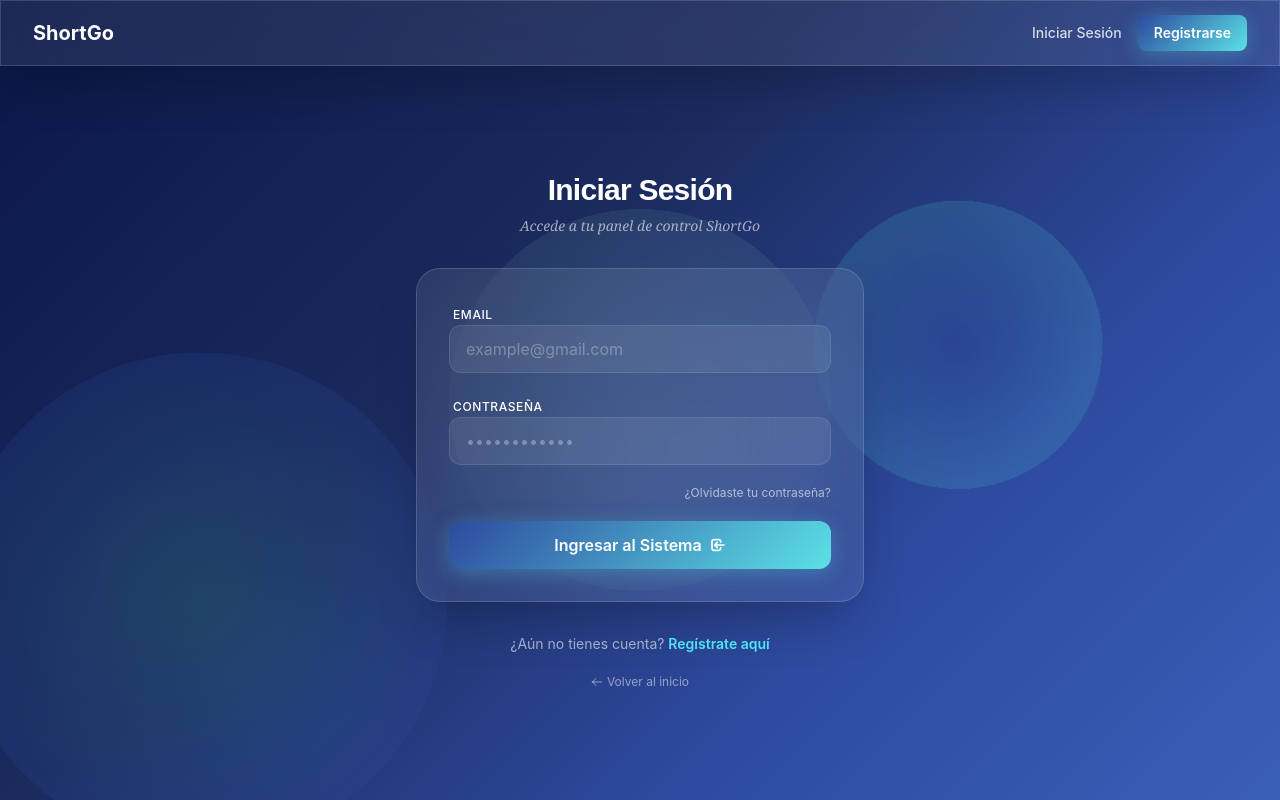
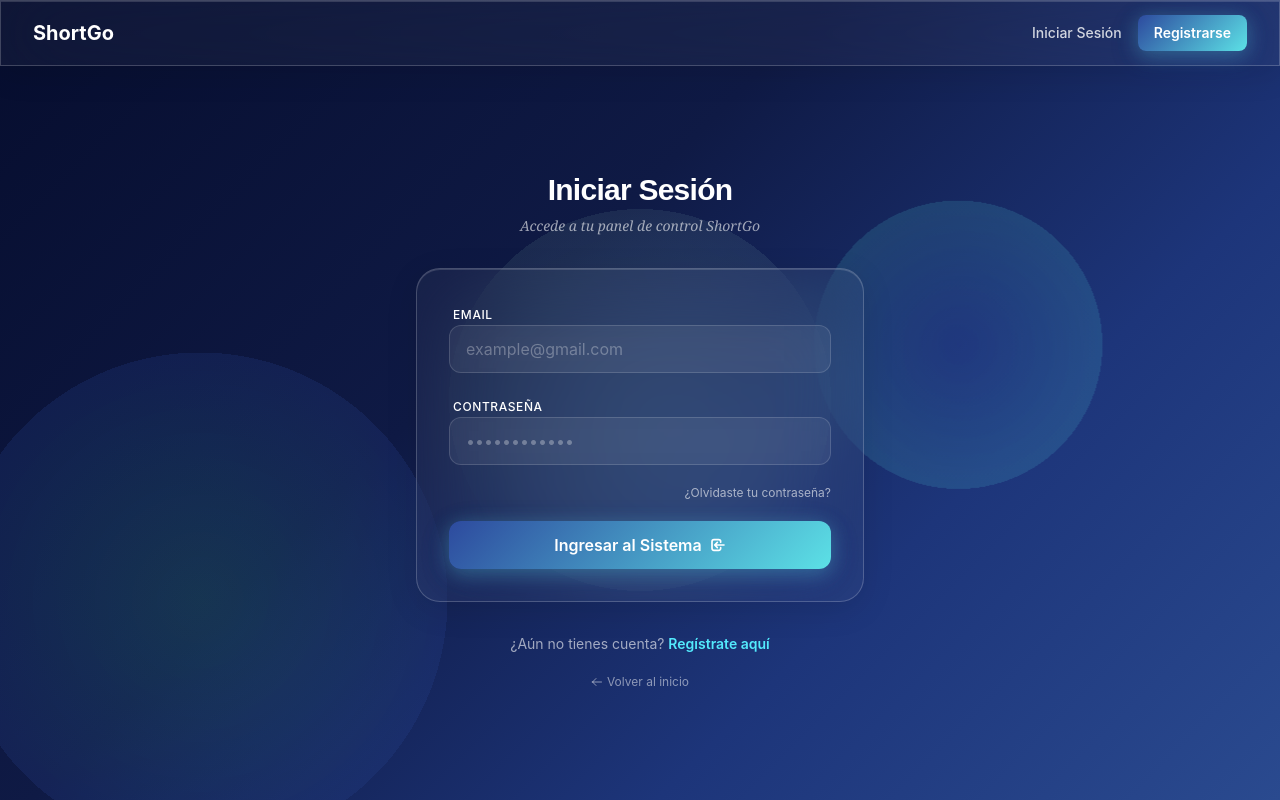
Before and after one commit to DevJorgeRafael/short-go-web, a React (Vite) app: page /auth/login in a window 1280 px wide. Built offline with nearby package versions, Linux system fonts and the light colour scheme; no server answers.

Commit message:
feat: enhance background gradient and glassmorphism styles for improved aesthetics

```diff
--- a/src/index.css
+++ b/src/index.css
@@ -26,13 +26,13 @@
   color: white;
 }
 
-/* Gradiente de fondo optimizado */
+/* Gradiente de fondo optimizado - MÁS OSCURO */
 body {
   background: linear-gradient(135deg,
-      #0a1647 0%,
-      #1b2b5e 40%,
-      #2d4a9e 70%,
-      #3a5fb8 100%);
+      #060d2e 0%,
+      #0f1a45 40%,
+      #1d357a 70%,
+      #2a4a8f 100%);
   background-attachment: fixed;
   position: relative;
   min-height: 100vh;
@@ -137,22 +137,25 @@
 
 /* === ESTILOS PARA GLASSMORPHISM === */
 .glass-card {
-  background: rgba(255, 255, 255, 0.08);
-  backdrop-filter: blur(60px);
-  border: 1px solid rgba(255, 255, 255, 0.15);
-  box-shadow: 0 25px 50px -12px rgba(0, 0, 0, 0.25);
+  background: rgba(255, 255, 255, 0.04);
+  backdrop-filter: blur(40px);
+  border: 1px solid rgba(255, 255, 255, 0.2);
+  box-shadow:
+    0 8px 32px rgba(0, 0, 0, 0.1),
+    inset 0 1px 0 rgba(255, 255, 255, 0.15);
 }
 
 .glass-input {
-  background: rgba(255, 255, 255, 0.08);
-  border: 1px solid rgba(255, 255, 255, 0.1);
+  background: rgba(255, 255, 255, 0.05);
+  backdrop-filter: blur(30px);
+  border: 1px solid rgba(255, 255, 255, 0.15);
   transition: all 0.3s;
 }
 
 .glass-input:focus {
   outline: none;
   border-color: rgba(6, 182, 212, 0.5);
-  background: rgba(255, 255, 255, 0.12);
+  background: rgba(255, 255, 255, 0.08);
 }
 
 /* Botón con gradiente vibrante */
```
